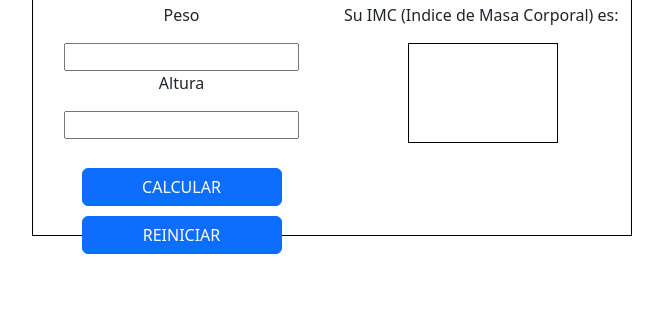
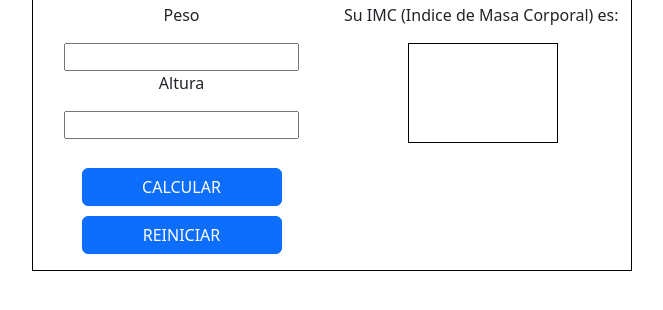
Before and after one commit to faritg1/Calculadora-BMI-IMC, a plain HTML site: page index.html in a window 1280 px wide. Shown: the part 94-404 px from the top of the page, without its empty margins (308-971 px from the left). Drawn offline with nearby package versions, Linux system fonts and the light colour scheme.

Commit message:
terminado_si

```diff
--- a/style.css
+++ b/style.css
@@ -8,7 +8,7 @@
     border: solid 1px black;
     margin-top: 30px;
     width: 600px;
-    height: 300px;
+    height: 335px;
     padding: 10px;
 }
 .btn{
```
